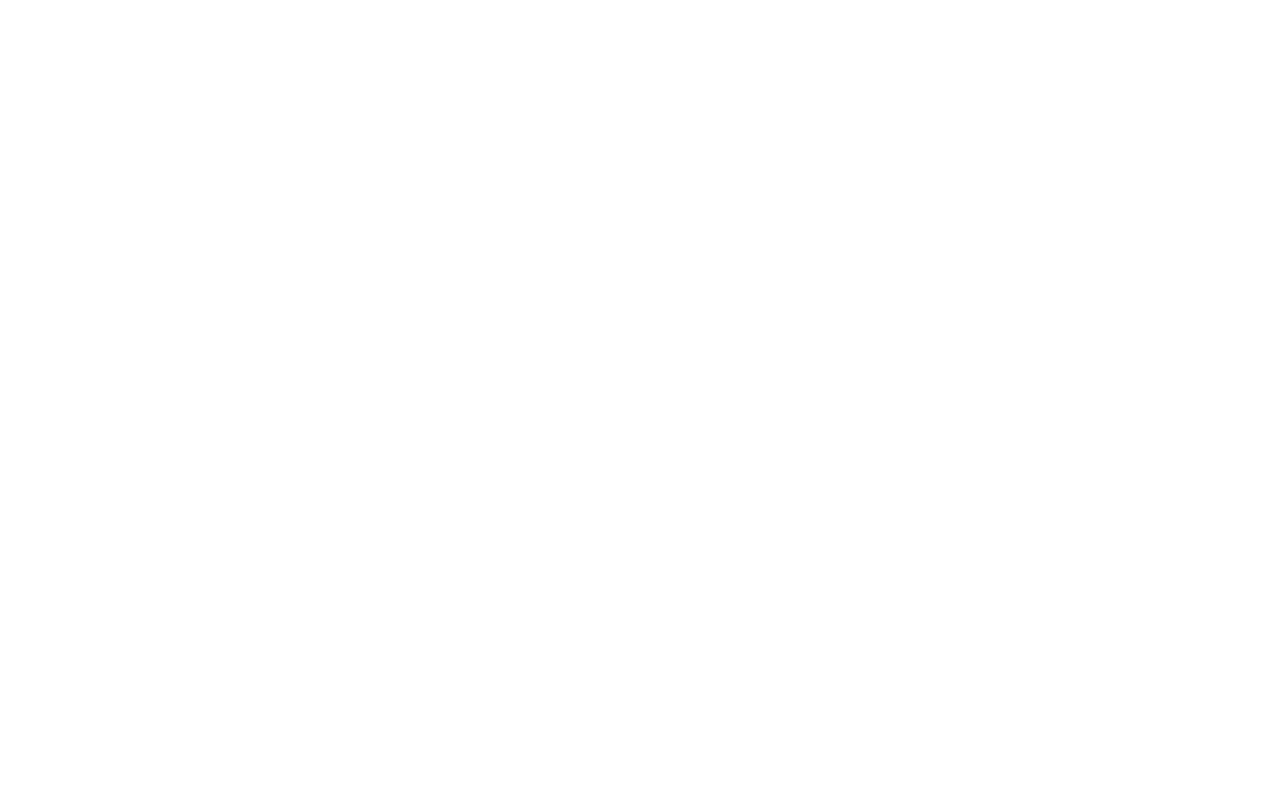
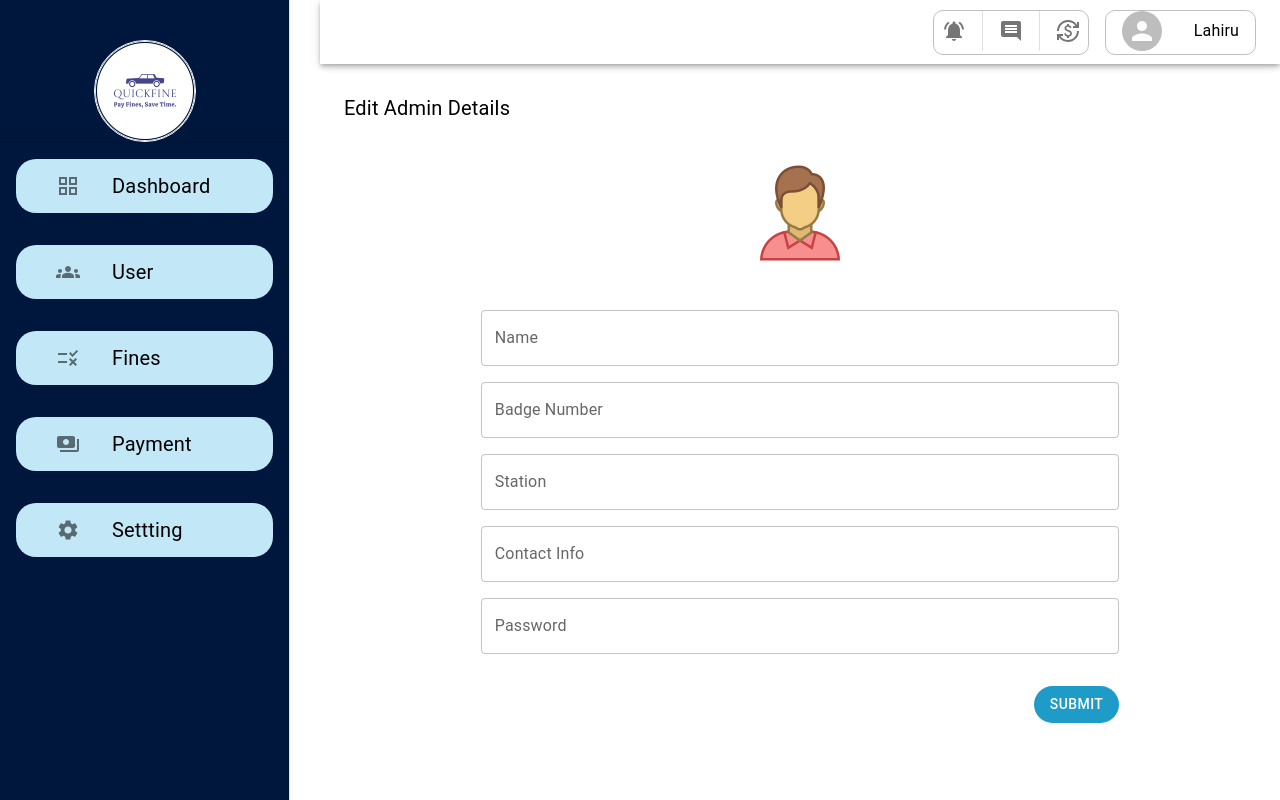
Before and after one commit to pgvda/police-web-front, a React (Create React App) app: page /#/editAdmin/1 in a window 1280 px wide. Before the commit this address had no page. Built offline with nearby package versions, Linux system fonts and the light colour scheme.

Commit message:
edit admin page

```diff
--- a/src/App.js
+++ b/src/App.js
@@ -6,6 +6,7 @@
 import DashbordPage from './view/DashBord/DashBordPage';
 import UserManagement from './view/UserManagement/UserManagement';
 import UserDetails from './view/UserManagement/UserDetails';
+import EditUser from './view/UserManagement/EditUser';
 
 function App() {
   return (
@@ -17,6 +18,7 @@
             <Route path='dashbord' element={<DashbordPage/>}/>
             <Route path='userManagement' element={<UserManagement/>}/>
             <Route path='userdetails' element={<UserDetails/>}/>
+            <Route path='editAdmin/:id' element={<EditUser/>}/>
           </Route>
         </Routes>
       </HashRouter>
--- a/src/components/UserManagementCards/UserCard.js
+++ b/src/components/UserManagementCards/UserCard.js
@@ -2,9 +2,11 @@
 import COLORS from "../../utils/Colors";
 import DeleteIcon from '@mui/icons-material/Delete';
 import EditIcon from '@mui/icons-material/Edit';
+import { useNavigate } from "react-router-dom";
 
 const UserCard = ({profileImg, name, email, state, date, id}) => {
 
+    const navigate = useNavigate();
     const handleColor = (state)=> {
         if(state === 'Active') return COLORS.green1
         if(state === 'Not Active') return 'red'
@@ -44,7 +46,7 @@
                 <IconButton>
                     <DeleteIcon/>
                 </IconButton>
-                <IconButton>
+                <IconButton onClick={()=>navigate(`/editAdmin/${id}`)}>
                     <EditIcon/>
                 </IconButton>
 
--- /dev/null
+++ b/src/view/UserManagement/EditUser.jsx
@@ -0,0 +1,60 @@
+import { Box, Button, TextField, Typography } from "@mui/material";
+import account from '../../assets/Account.png';
+import COLORS from "../../utils/Colors";
+
+const EditUser = () => {
+    return(
+        <Box sx={{
+            width:'100%',
+            height:'80vh',
+            display:'flex',
+            flexDirection:'column',
+            alignItems:'center',
+            justifyContent:'center',
+
+        }}>
+            <Box sx={{
+                width:'100%',
+                mb:5
+            }}>
+            <Typography sx={{
+                color:COLORS.black,
+                fontSize:{xs:'auto',md:'20px'},
+                textAlign:'left'
+            }}>Edit Admin Details</Typography>
+            </Box>
+           <Box>
+            <img src={account}/>
+           </Box>
+           <Box sx={{
+            display:'flex',
+            flexDirection:'column',
+            width:{xs:'100%',md:'70%'},
+            mt:5,
+            gap:2
+           }}>
+           <TextField id="outlined-basic" label="Name" variant="outlined" />
+           <TextField id="outlined-basic" label="Badge Number" variant="outlined" />
+           <TextField id="outlined-basic" label="Station" variant="outlined" />
+           <TextField id="outlined-basic" label="Contact Info" variant="outlined" />
+           <TextField id="outlined-basic" label="Password" variant="outlined" />
+           <Box sx={{
+            display:'flex',
+            justifyContent:'end',
+            width:'100%',
+            mt:2
+           }}>
+            <Button sx={{
+                bgcolor:COLORS.lightBlue2,
+                color:COLORS.white,
+                borderRadius:'20px',
+                px:2,
+                fontWeight:500
+            }}>Submit</Button>
+           </Box>
+           </Box>
+        </Box>
+    )
+}
+
+export default EditUser;
```
